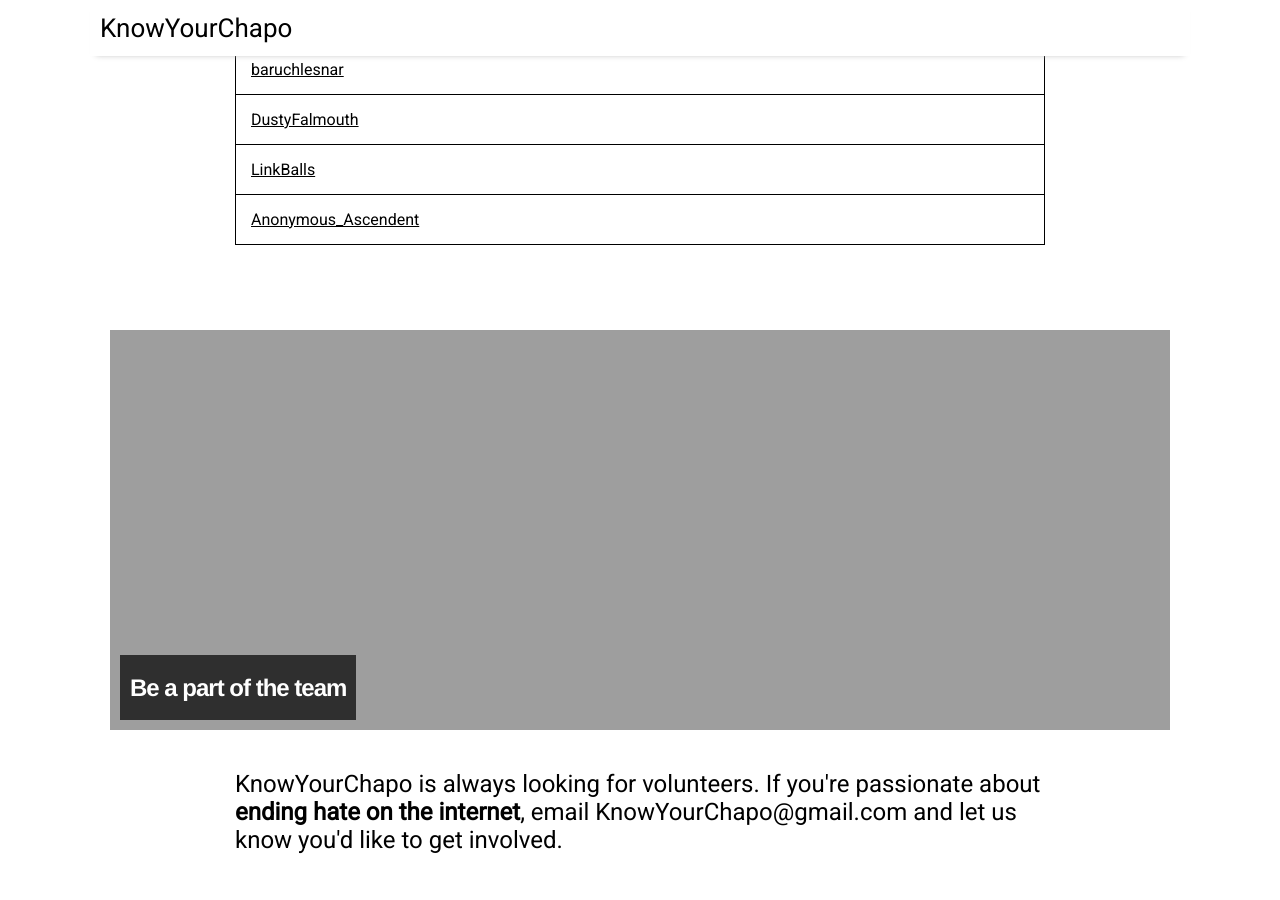
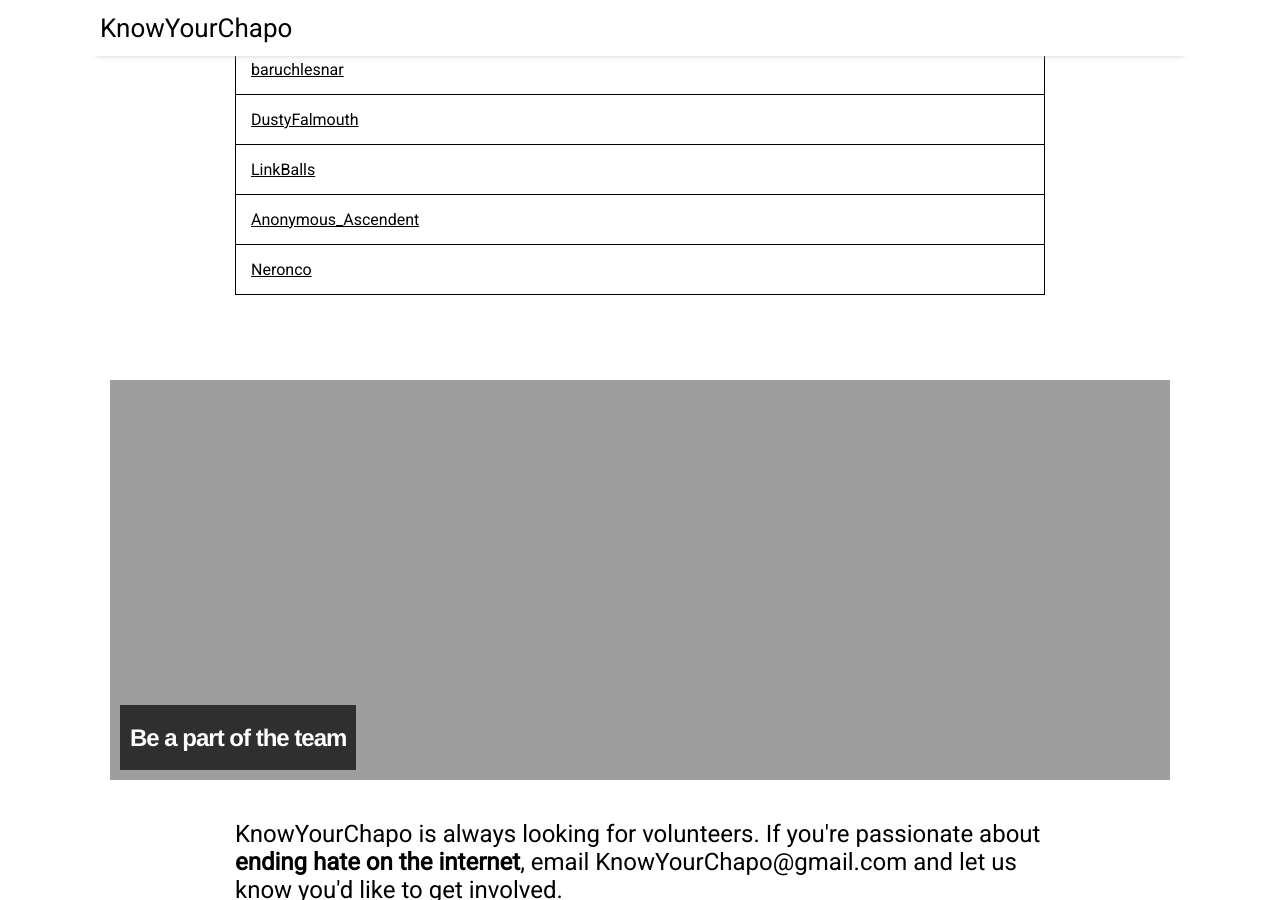
Before and after one commit to KnowYourChapo/KnowYourChapo.github.io, a Jekyll site: the page built from index.md, in a window 1280 px wide and 900 px high, scrolled down 2553 px. Built offline with Jekyll 4.4.1, drawn with Linux system fonts in a browser that asks for light colours; nearby versions of some CDN libraries; the list of posts is cut into pages by our own code.

Commit message:
new posters

```diff
--- a/_data/chapolist.json
+++ b/_data/chapolist.json
@@ -127,6 +127,10 @@
         {
             "name": "Anonymous_Ascendent",
             "notes": ""
+        },
+        {
+            "name": "Neronco",
+            "notes": ""
         }
     ]
 }
```
